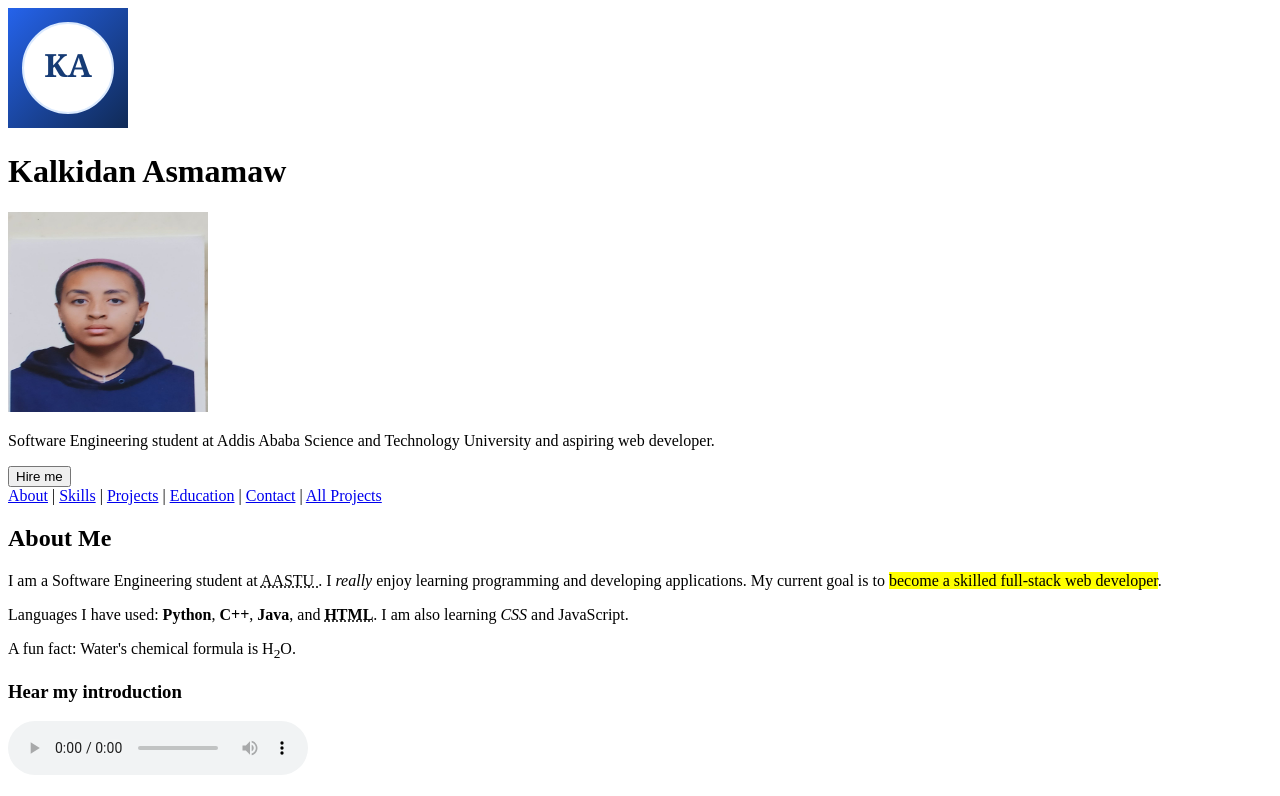
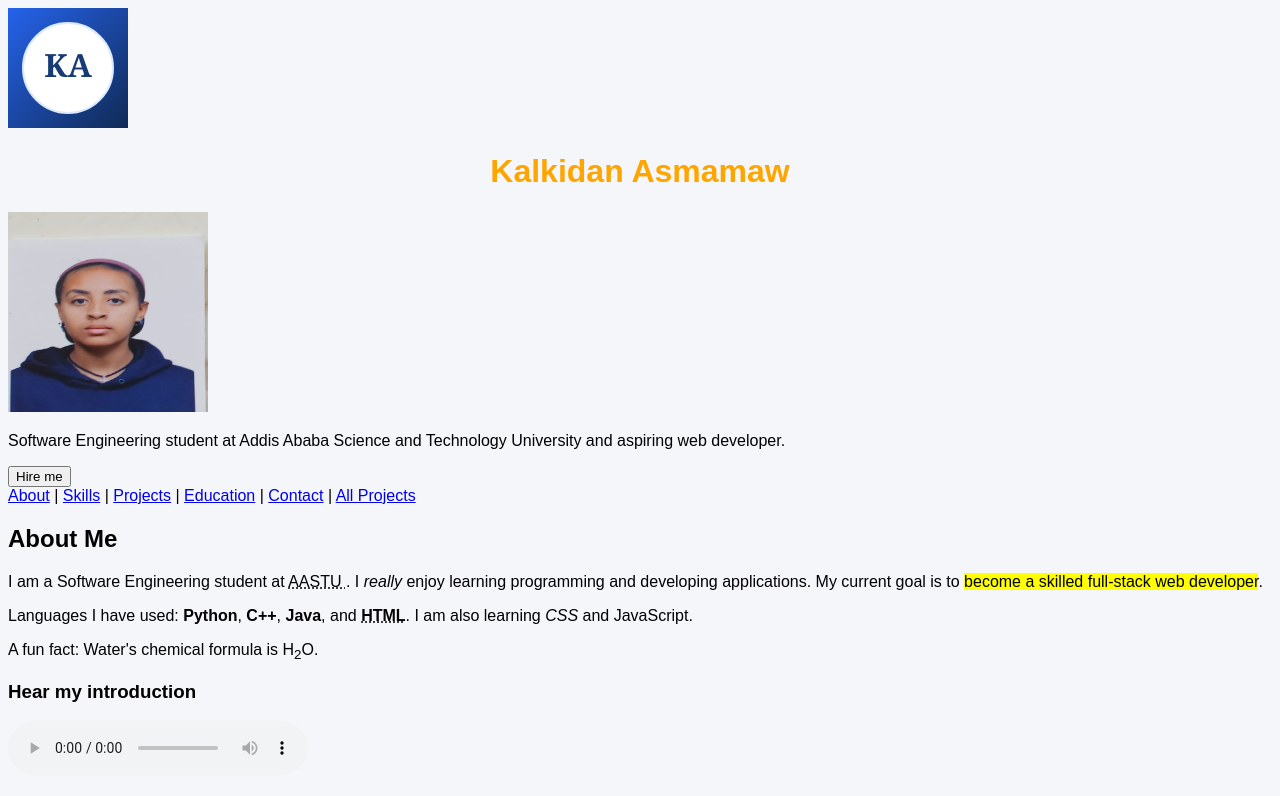
Before and after one commit to kalkidanasmamaw959-cyber/portfolio, a plain HTML site: page index.html in a window 1280 px wide. Shown: the top 796 px of the page. Drawn offline with Linux system fonts and the light colour scheme.

Commit message:
add css in internal inline and external

```diff
--- /dev/null
+++ b/css/style.css
@@ -0,0 +1,15 @@
+/*
+   Portfolio stylesheet
+   Chapter 3 - Lab 15
+*/
+
+/* Base styles */
+body {
+    background-color: #f4f6f9;
+    font-family: Arial, sans-serif;
+}
+
+/* Heading styles */
+h1 {
+    color: orange;
+}
--- a/index.html
+++ b/index.html
@@ -15,7 +15,7 @@
     <meta name="author" content="Kalkidan Asmamaw">
 
     <title>Kalkidan Asmamaw | Portfolio</title>
-
+    <link rel="stylesheet" href="css/style.css">
     <link rel="icon" type="image/png" href="images/favicon.png">
 </head>
 
@@ -27,7 +27,7 @@
             Kalkidan Asmamaw logo
         </canvas>
 
-        <h1>Kalkidan Asmamaw</h1>
+        <h1 style=" text-align: center;">Kalkidan Asmamaw</h1>
 
         <img src="images/profile.jpg"
              alt="Portrait of Kalkidan Asmamaw"
```
